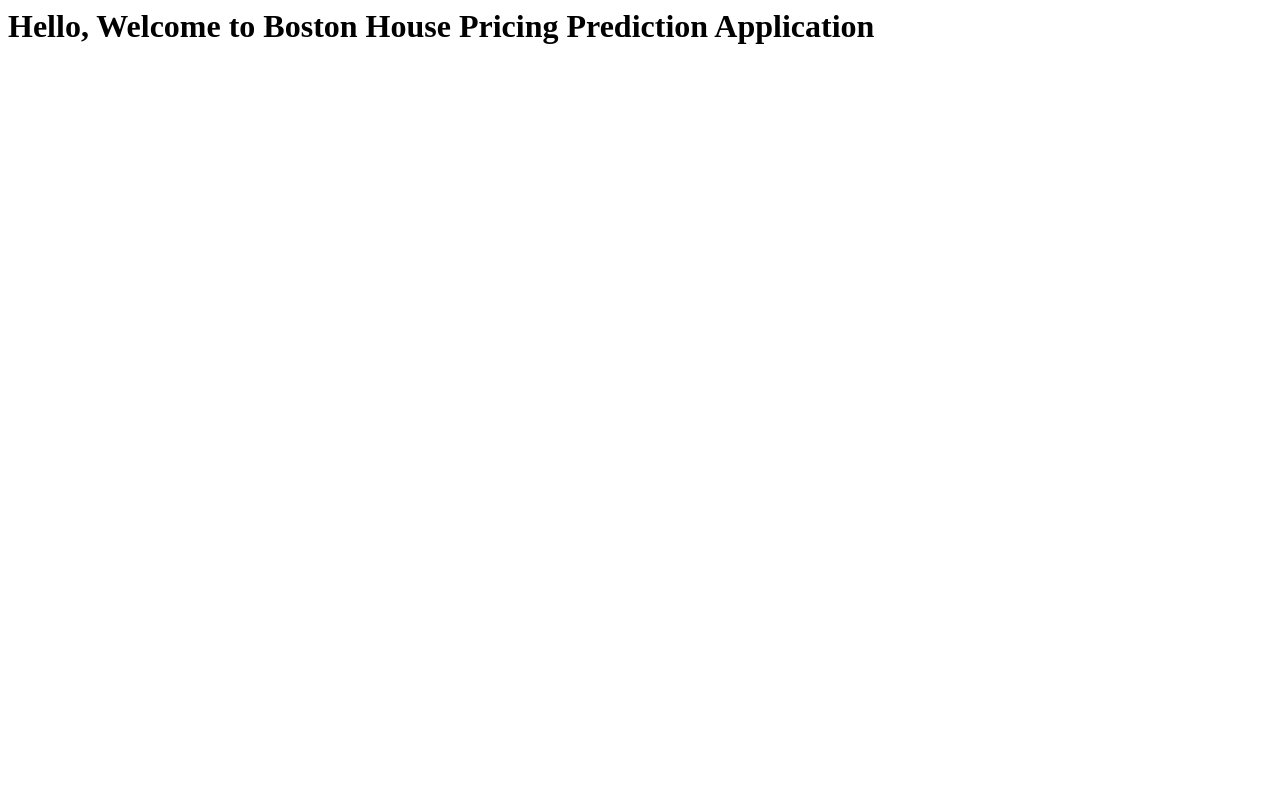
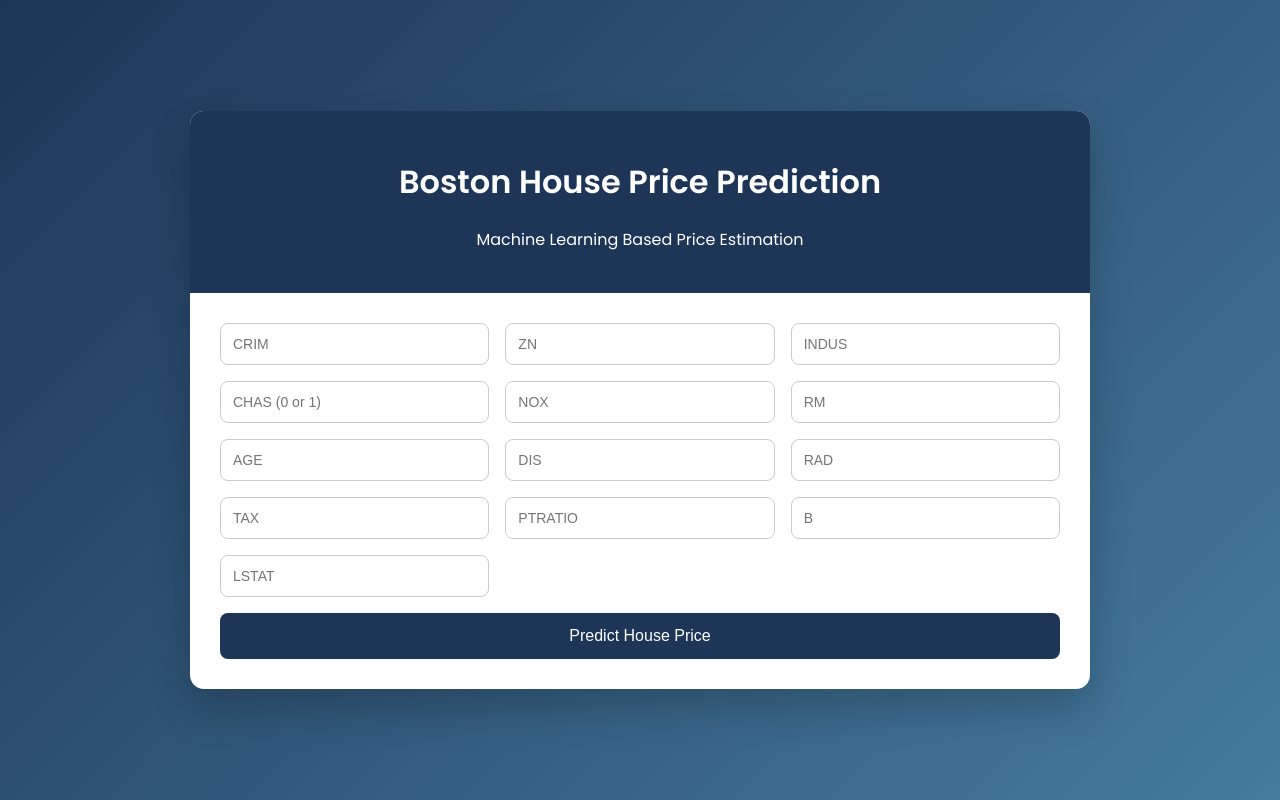
Before and after one commit to mohamedilliyas/BostonHousePricing, a Flask app: page / in a window 1280 px wide. Run offline with Flask 3, Linux system fonts and the light colour scheme; parts of the project's set-up code (start-up, migrations or seed data) failed here and were passed over.

Commit message:
The web app ready

```diff
--- a/app.py
+++ b/app.py
@@ -22,5 +22,13 @@ def predict_api():
     print(output)
     return jsonify(output)
 
+@app.route('/predict', methods=['POST'])
+def predict():
+    data = [float(x) for x in request.form.values()]
+    final_input = scalar.transform(np.array(data).reshape(1,-1))
+    print(final_input)
+    output = regmodel.predict(final_input)[0]
+    return render_template("home.html", prediction_text="The House price predicted value is {}".format(output))
+
 if __name__ == "__main__":
     app.run(debug=True)
--- a/templates/home.html
+++ b/templates/home.html
@@ -1,3 +1,141 @@
-<h1>
-    Hello, Welcome to Boston House Pricing Prediction Application
-</h1>
+<!DOCTYPE html>
+<html lang="en">
+<head>
+    <meta charset="UTF-8">
+    <title>Boston House Price Prediction</title>
+    <meta name="viewport" content="width=device-width, initial-scale=1.0">
+
+    <link href="https://fonts.googleapis.com/css2?family=Poppins:wght@300;400;500;600&display=swap" rel="stylesheet">
+
+    <style>
+        * { box-sizing: border-box; }
+
+        body {
+            margin: 0;
+            min-height: 100vh;
+            font-family: 'Poppins', sans-serif;
+            background: linear-gradient(135deg, #1d3557, #457b9d);
+            display: flex;
+            justify-content: center;
+            align-items: center;
+            padding: 20px;
+        }
+
+        .container {
+            width: 100%;
+            max-width: 900px;
+            background: #fff;
+            border-radius: 14px;
+            box-shadow: 0 20px 40px rgba(0,0,0,0.2);
+            overflow: hidden;
+        }
+
+        .header {
+            background: #1d3557;
+            color: #fff;
+            padding: 25px;
+            text-align: center;
+        }
+
+        .content {
+            padding: 30px;
+        }
+
+        form {
+            display: grid;
+            grid-template-columns: repeat(auto-fit, minmax(200px, 1fr));
+            gap: 16px;
+        }
+
+        input {
+            padding: 12px;
+            border-radius: 8px;
+            border: 1px solid #ccc;
+            font-size: 14px;
+        }
+
+        button {
+            grid-column: 1 / -1;
+            padding: 14px;
+            background: #1d3557;
+            color: #fff;
+            border: none;
+            border-radius: 8px;
+            font-size: 16px;
+            cursor: pointer;
+        }
+
+        button:hover {
+            background: #16324f;
+        }
+
+        .result {
+            margin-top: 25px;
+            padding: 15px;
+            text-align: center;
+            font-size: 18px;
+            font-weight: 500;
+            color: #2a9d8f;
+            background: #e9f7f5;
+            border-radius: 8px;
+        }
+    </style>
+</head>
+
+<body>
+
+<div class="container">
+    <div class="header">
+        <h1>Boston House Price Prediction</h1>
+        <p>Machine Learning Based Price Estimation</p>
+    </div>
+
+    <div class="content">
+        <form action="{{ url_for('predict') }}" method="post" id="predictForm">
+            <input type="number" step="any" name="CRIM" placeholder="CRIM" required>
+            <input type="number" step="any" name="ZN" placeholder="ZN" required>
+            <input type="number" step="any" name="INDUS" placeholder="INDUS" required>
+            <input type="number" step="any" name="CHAS" placeholder="CHAS (0 or 1)" required>
+            <input type="number" step="any" name="NOX" placeholder="NOX" required>
+            <input type="number" step="any" name="RM" placeholder="RM" required>
+            <input type="number" step="any" name="AGE" placeholder="AGE" required>
+            <input type="number" step="any" name="DIS" placeholder="DIS" required>
+            <input type="number" step="any" name="RAD" placeholder="RAD" required>
+            <input type="number" step="any" name="TAX" placeholder="TAX" required>
+            <input type="number" step="any" name="PTRATIO" placeholder="PTRATIO" required>
+            <input type="number" step="any" name="B" placeholder="B" required>
+            <input type="number" step="any" name="LSTAT" placeholder="LSTAT" required>
+
+            <button type="submit">Predict House Price</button>
+        </form>
+
+        {% if prediction_text %}
+        <div class="result">
+            {{ prediction_text }}
+        </div>
+        {% endif %}
+    </div>
+</div>
+
+<script>
+    // Save input values before submit
+    document.getElementById("predictForm").addEventListener("submit", function () {
+        const inputs = document.querySelectorAll("input");
+        inputs.forEach(input => {
+            localStorage.setItem(input.name, input.value);
+        });
+    });
+
+    // Restore input values after page reload
+    window.onload = function () {
+        const inputs = document.querySelectorAll("input");
+        inputs.forEach(input => {
+            if (localStorage.getItem(input.name)) {
+                input.value = localStorage.getItem(input.name);
+            }
+        });
+    };
+</script>
+
+</body>
+</html>
```
Also changed, not shown: README.md.
